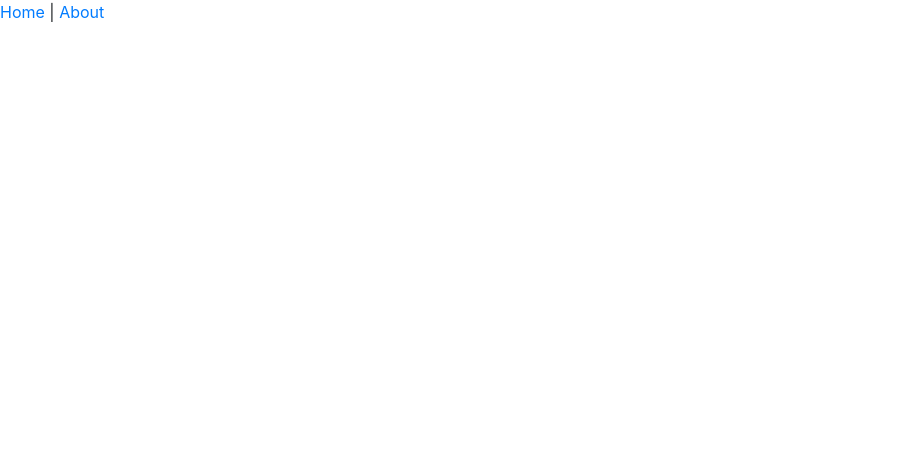
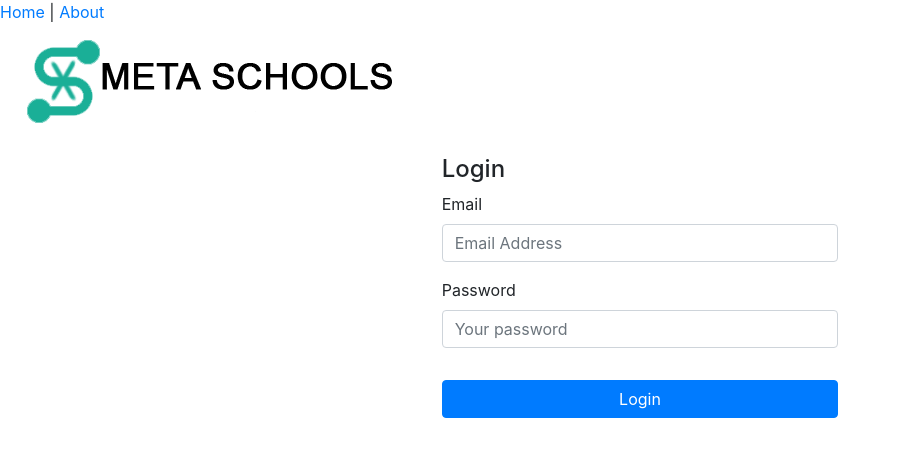
Before and after one commit to vicsystems55/smsv2, a Vue app: page /login in a window 1280 px wide. Before the commit this address had no page. Shown: the top 456 px of the page, without its empty margins (0-900 px from the left). Built offline with nearby package versions, Linux system fonts and the light colour scheme.

Commit message:
user dash update

```diff
--- a/src/router/index.js
+++ b/src/router/index.js
@@ -1,11 +1,32 @@
 import { createRouter, createWebHistory } from 'vue-router'
 import Home from '../views/Home.vue'
+import Login from '../views/Login.vue'
+
+import Success from '../views/Success.vue'
+
+import Admin from '../views/Admin.vue'
+
 
 const routes = [
   {
     path: '/',
     name: 'Home',
     component: Home
+  },
+  {
+    path: '/login',
+    name: 'Login',
+    component: Login
+  },
+  {
+    path: '/success',
+    name: 'Success',
+    component: Success
+  },
+  {
+    path: '/admin',
+    name: 'Admin',
+    component: Admin
   },
   {
     path: '/about',
--- a/src/views/Home.vue
+++ b/src/views/Home.vue
@@ -7,6 +7,10 @@
       <div class="form-group">
         <label for="s">Name</label>
         <input v-model="name" id="s" type="text" placeholder="Contact Person Name" class="form-control">
+      </div>
+            <div class="form-group">
+        <label for="sd">School Name</label>
+        <input v-model="school_name" id="sd" type="text" placeholder="Enter School Name" class="form-control">
       </div>
         <div class="form-group">
         <label for="">Email</label>
@@ -74,6 +78,7 @@ export default {
       password: '',
       address:'',
       avatar:'',
+      school_name: ''
     }
   },
 
@@ -160,12 +165,16 @@ export default {
 
     createAccount(){
 
+      this.loading = true
+
             let formData = new FormData();
             formData.append('school_logo', this.avatar);
             formData.append('name', this.name);
             formData.append('email', this.email);
             formData.append('address', this.address);
             formData.append('password', this.password);
+            formData.append('school_name', this.school_name);
+
 
 
             this.axios({
@@ -180,11 +189,15 @@ export default {
             })
             .then((response) =>{
 
+              this.loading = false
+
                 // toast.success('Profile picture Updated');
 
                 console.log(response)
             })
             .catch((response) =>{
+
+              this.loading = false
 
                 console.log(response)
             })
--- a/src/views/Login.vue
+++ b/src/views/Login.vue
@@ -3,18 +3,18 @@
     <img alt="Vue logo" src="../assets/logo-dark.png">
     <HelloWorld msg="Welcome to Your Vue.js App"/>
 
-    <div class="col-md-4 mx-auto">
-
+    <div class="col-md-4 mx-auto pt-3">
+      <h4>Login</h4>
         <div class="form-group">
         <label for="">Email</label>
-        <input type="text" class="form-control">
+        <input type="text" placeholder="Email Address" class="form-control">
       </div>
         <div class="form-group">
         <label for="">Password</label>
-        <input type="text" class="form-control">
+        <input type="text" placeholder="Your password" class="form-control">
       </div>
         <div class="form-group pt-3">
-        <button class="btn btn-primary btn-block">Login</button>
+        <button @click="log" class="btn btn-primary btn-block">Login</button>
       </div>
     </div>
   </div>
@@ -23,6 +23,10 @@
 <script>
 // @ is an alias to /src
 import HelloWorld from '@/components/HelloWorld.vue'
+
+import { useToast } from 'vue-toastification'
+
+const toast = useToast()
 
 export default {
   name: 'Home',
@@ -36,5 +40,51 @@ export default {
       email:'',
     }
   },
+
+  methods: {
+    login(){
+
+
+
+                       this.axios({
+                                method: "post",
+                                url: process.env.VUE_APP_URL+'/api/login',
+                                data: {
+
+                                    email: this.email,
+                                    // referrer_code: this.referrer_code,
+                                    password: this.password
+                                },
+                                headers: {
+                                    'Access-Control-Allow-Origin': '*',
+                                    'Content-type': 'application/json',
+                                    'Accept': 'application/json',
+                                },
+
+                                })
+                                .then( (response) =>{
+                                    //handle success
+
+                                    console.log(response)
+
+
+
+                                })
+                                .catch( (response)=> {
+
+                                    // alert(response);
+                                    //handle error
+                                    console.log(response);
+
+                                   toast.error('Invalid Credentials');
+
+
+                                });
+    },
+
+    log(){
+                alert('yi pee')
+    }
+  },
 }
 </script>
```
